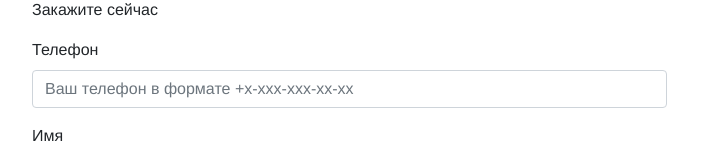
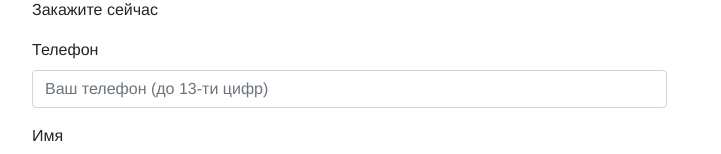
Before and after one commit to IvanWeber/Product-Page-Vue_CLI-, a Vue app: page / in a window 1280 px wide. Shown: the part 847-1001 px from the top of the page, without its empty margins (53-774 px from the left). Built offline with nearby package versions, Linux system fonts and the light colour scheme.

Commit message:
Поправлена валидация номера телефона

```diff
--- a/src/App.vue
+++ b/src/App.vue
@@ -42,5 +42,4 @@ export default {
 <style>
 #app {
 }
-
 </style>
--- a/src/components/OrderForm.vue
+++ b/src/components/OrderForm.vue
@@ -4,7 +4,7 @@
         <form action="php/send.php" method="post">
             <div class="form-group">
                 <label for="phone">Телефон</label>
-                <input type="tel" name="phone" class="form-control" id="phone" aria-describedby="emailHelp" placeholder="Ваш телефон в формате +х-ххх-ххх-хх-хх" pattern="[\+]\d{1}d{3}\d{3}\d{2}\d{2}" required>
+                <input type="tel" name="phone" class="form-control" id="phone" aria-describedby="emailHelp" placeholder="Ваш телефон (до 13-ти цифр)" pattern="^\+?\d{0,13}" required>
             </div>
             <div class="form-group">
                 <label for="name">Имя</label>
```
